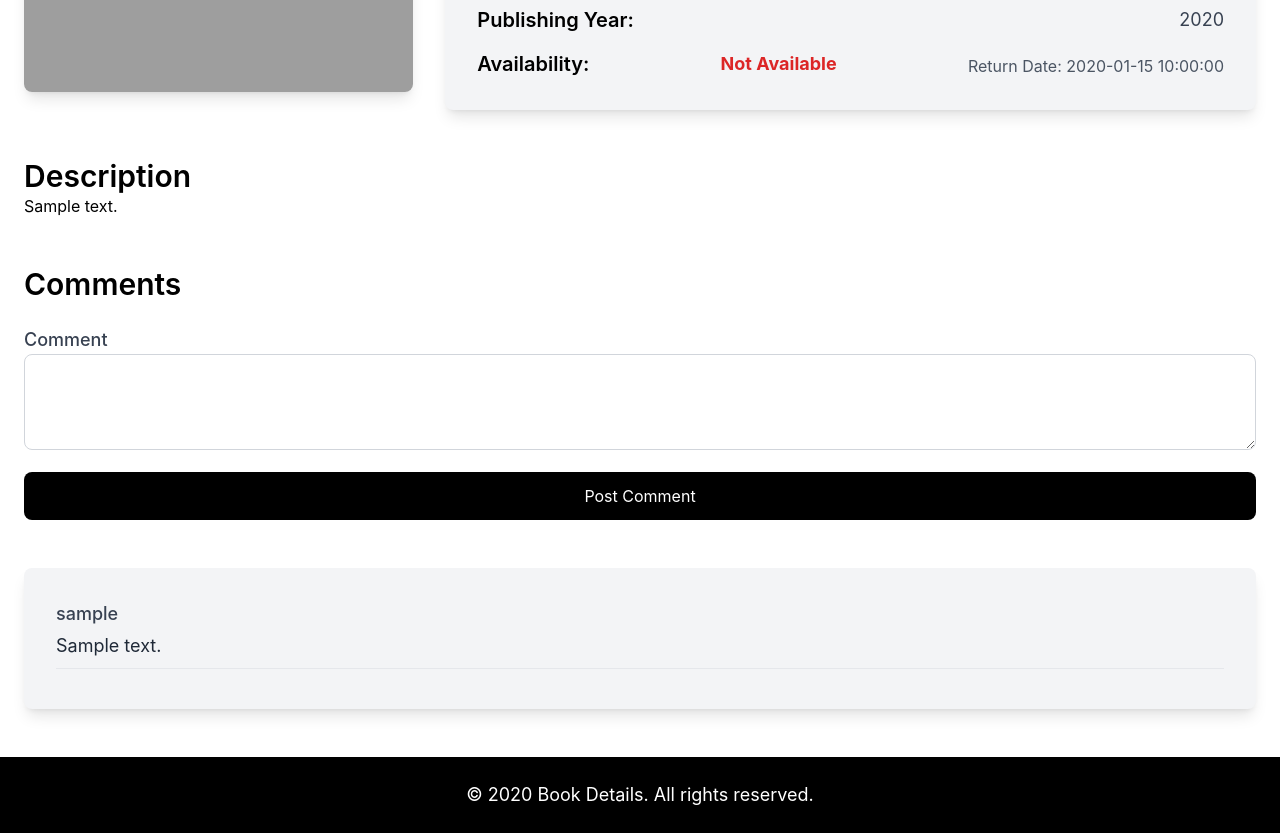
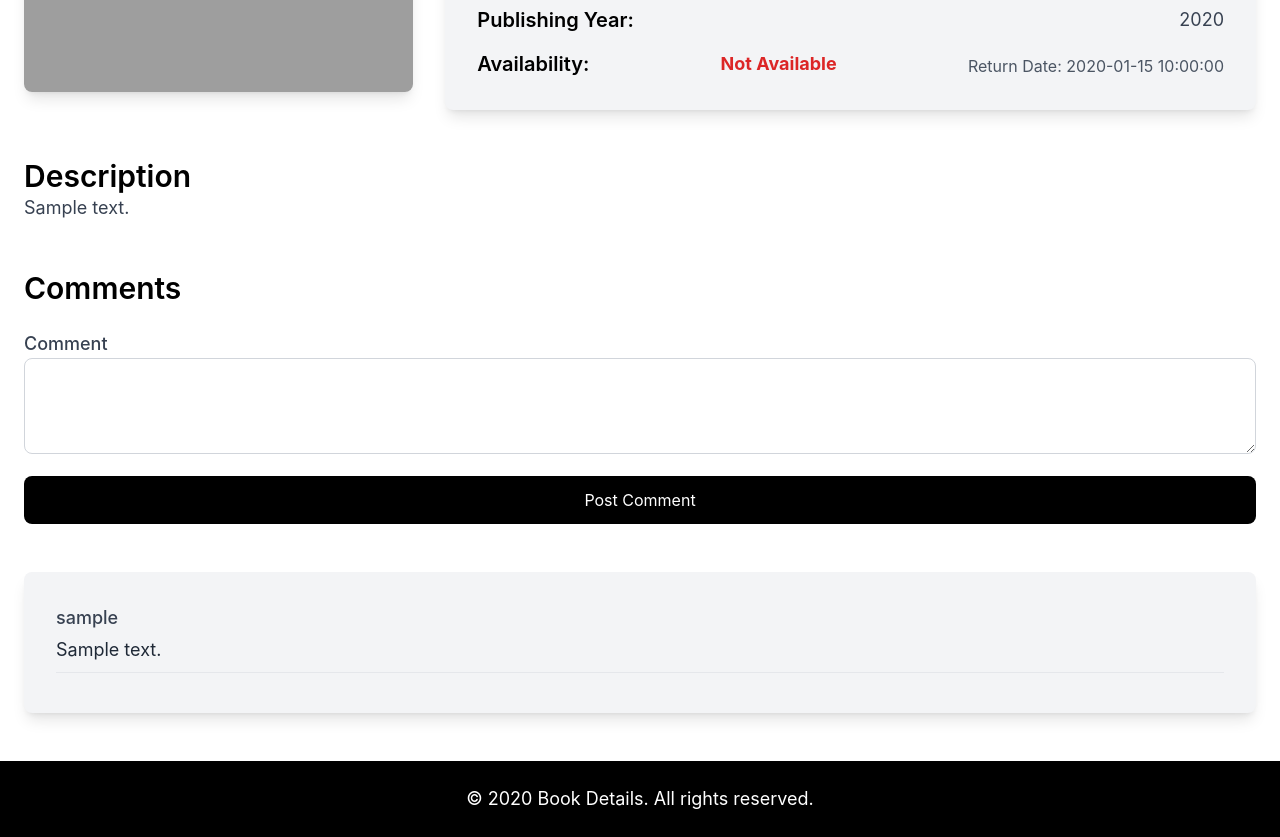
Before and after one commit to Nayrbbg-pixel/Lib-Manage, a Python web app: template templates/book_details.html in a window 1280 px wide. Shown: the part 494-1331 px from the top of the page. Run offline with Jinja, Linux system fonts and the light colour scheme; the template is opened without the code that fills it: most values are stand-ins (such as "Sample title", 1, 10 or a date in 2020); some libraries are stand-ins or nearby versions; grey boxes are pictures that could not be loaded.

Commit message:
Update book_details.html

```diff
--- a/templates/book_details.html
+++ b/templates/book_details.html
@@ -131,9 +131,10 @@
       <h2 class="text-3xl font-semibold">Description</h2>
       <div class="space-y-4">
   {% for paragraph in book.description.split('\n\n') %}
-    <p class="whitespace-pre-line">{{ paragraph | safe }}</p>
+    <p class="text-lg text-gray-700 whitespace-pre-line">{{ paragraph | safe }}</p>
   {% endfor %}
 </div>
+
 
 
 
```
